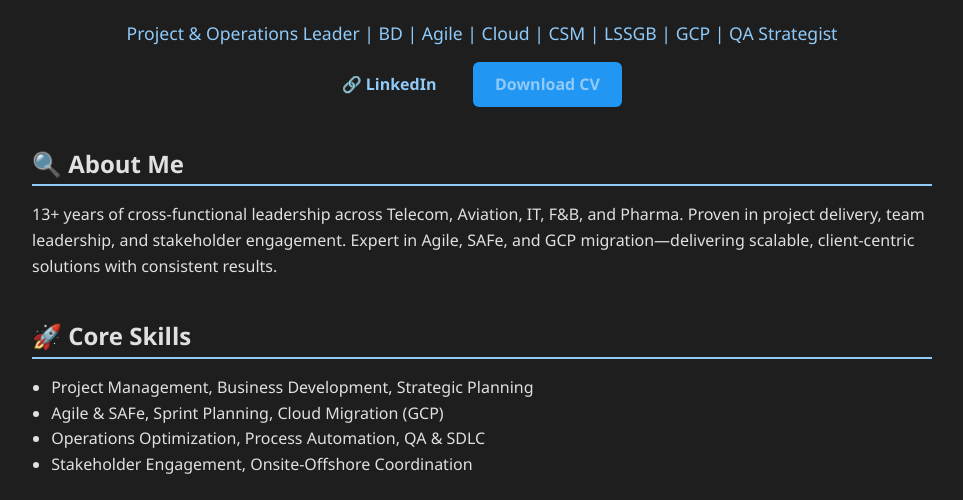
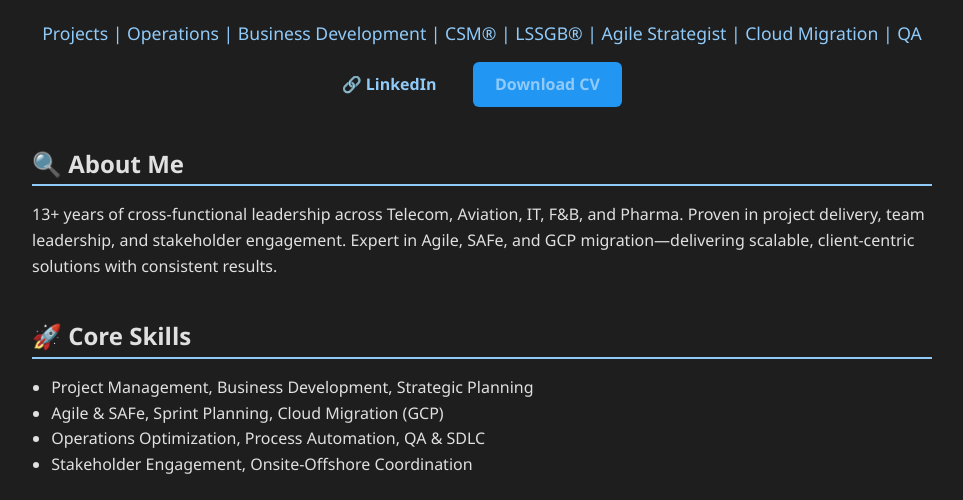
Before and after one commit to guptaneesh/aneesh-gupta-profile, a plain HTML site: page index.html in a window 1280 px wide. Shown: the part 300-800 px from the top of the page, without its empty margins (158-1121 px from the left). Drawn offline with Linux system fonts and the light colour scheme.

Commit message:
Update profile header

```diff
--- a/index.html
+++ b/index.html
@@ -88,7 +88,7 @@
     <div class="header">
       <img src="Aneesh_Gupta_DP.jpg" alt="Aneesh Gupta">
       <h1>Aneesh Gupta</h1>
-      <p class="subtitle">Project & Operations Leader | BD | Agile | Cloud | CSM | LSSGB | GCP | QA Strategist</p>
+      <p class="subtitle">Projects | Operations | Business Development | CSM® | LSSGB® | Agile Strategist | Cloud Migration | QA</p>
       <div class="links">
         <a href="https://www.linkedin.com/in/ag-aneesh-gupta/" target="_blank">🔗 LinkedIn</a>
         <a class="button" href="#" onclick="return openResumePopup();">Download CV</a>
```
